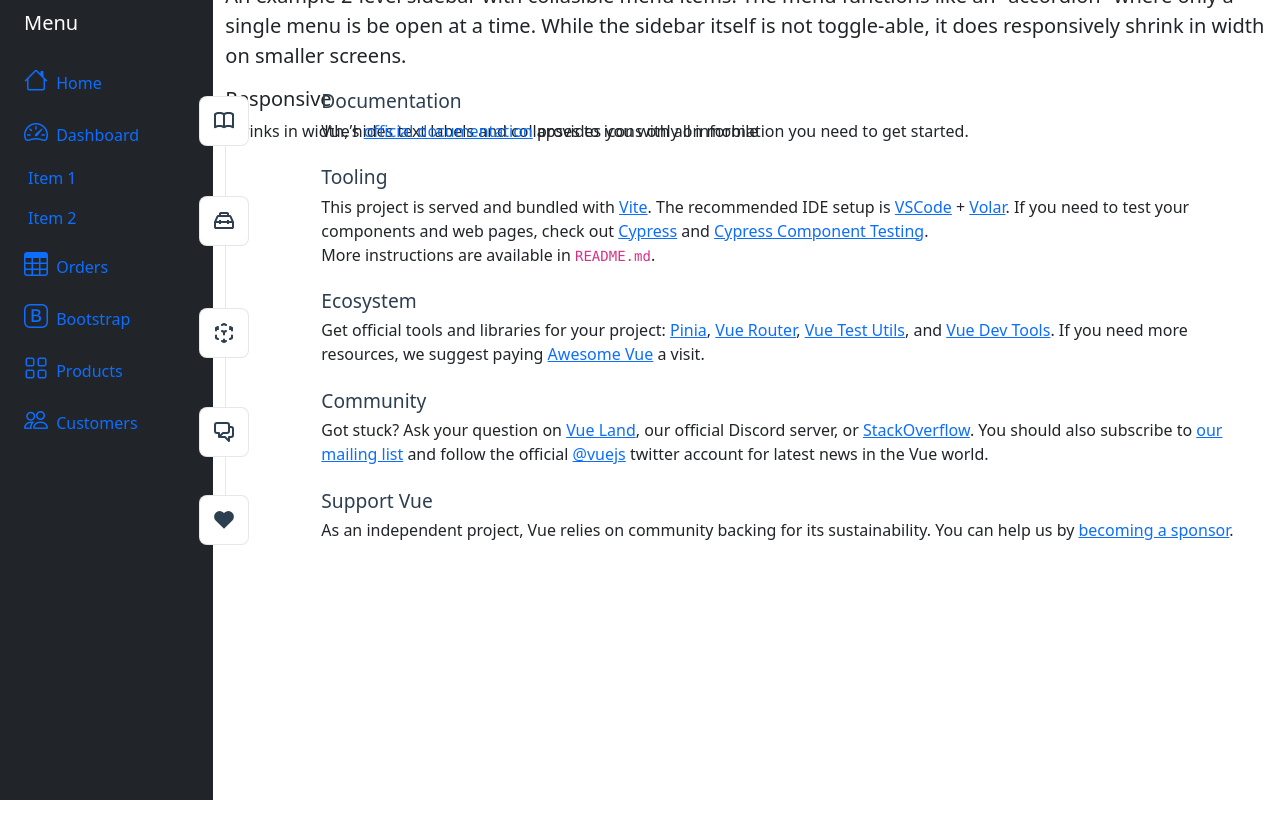
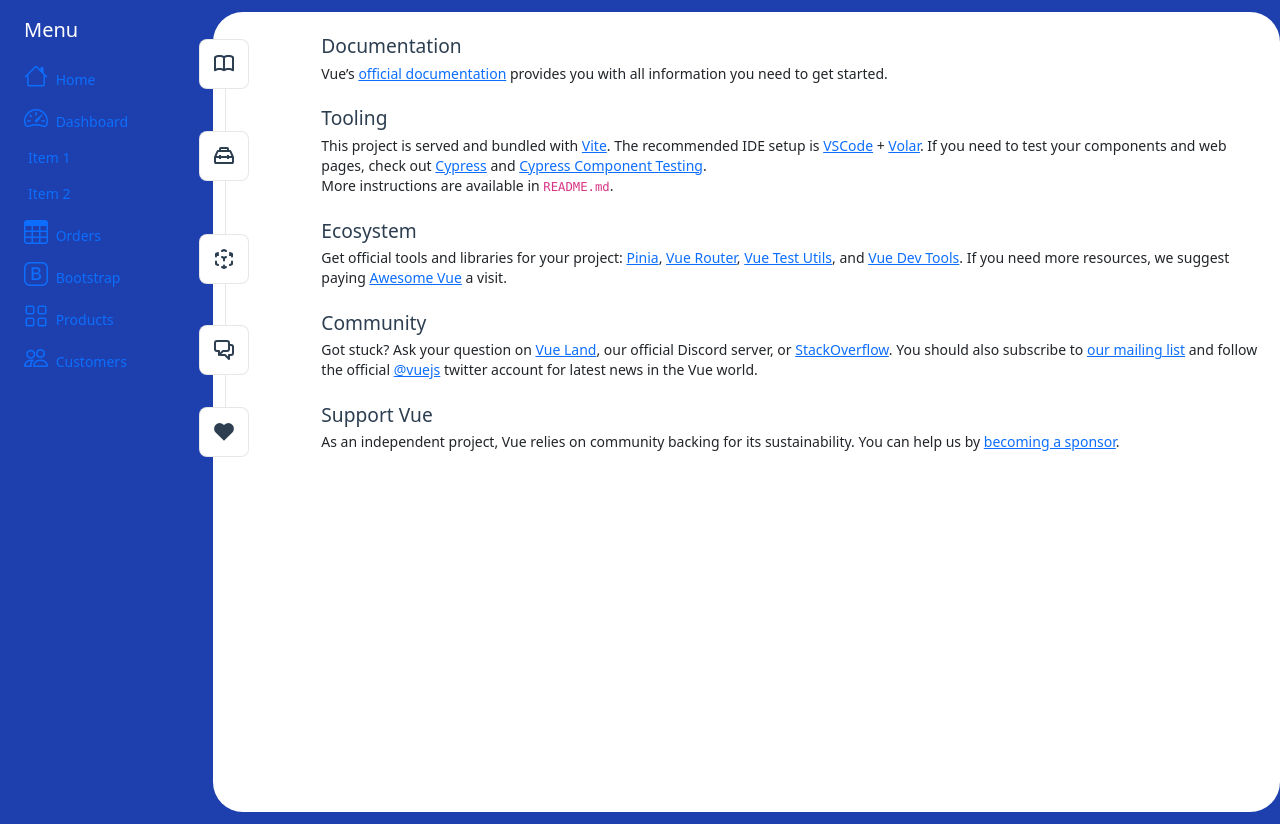
Before and after one commit to dtrinh772/Beauty_Admin, a Vue app: page /appointment in a window 1280 px wide. Before the commit the page ends 800 px from the top, so only its background shows below. Built offline with nearby package versions, Linux system fonts and the light colour scheme.

Commit message:
layout css

```diff
--- a/src/assets/main.css
+++ b/src/assets/main.css
@@ -1,8 +1,8 @@
 @import "./base.css";
 
 #app {
-  max-width: 1280px;
   font-weight: normal;
+  background-color: #1e40af;
 }
 
 a,
@@ -17,3 +17,31 @@
     background-color: hsla(160, 100%, 37%, 0.2);
   }
 }
+
+.main-vdit{
+  overflow-x: hidden;
+    padding: 0.75rem 2rem;
+    font-size: .875rem;
+    line-height: 1.25rem;
+    --tw-text-opacity: 1;
+    color: rgb(var(--color-slate-800) / var(--tw-text-opacity));
+    -webkit-font-smoothing: antialiased;
+    -moz-osx-font-smoothing: grayscale;
+}
+
+.side-nav{
+  background-color: #1e40af;
+  color: white;
+}
+
+.app-main{
+  border-radius: 30px;
+    padding: 0 22px;
+    min-height: 100vh;
+    min-width: 0px;
+    flex: 1 1 0%;
+    --tw-bg-opacity: 1;
+    /* background-color: rgb(var(--color-slate-100) / var(--tw-bg-opacity)); */
+    padding-bottom: 2.5rem;
+    background-color: white;
+}
--- a/src/layout/Layout.vue
+++ b/src/layout/Layout.vue
@@ -1,9 +1,8 @@
 <template>
-  <div class="container-fluid">
+  <div class="container-fluid main-vdit">
     <div class="row flex-nowrap">
       <Sidebar />
-      <div class="col py-3">
-        <Navbar />
+      <div class="col py-3 app-main">
         <AppMain />
       </div>
     </div>
@@ -22,4 +21,15 @@
   }
 }
 </script>
-<style></style>
+<style>
+.main-vdit{
+  overflow-x: hidden;
+    padding: 0.75rem 2rem;
+    font-size: .875rem;
+    line-height: 1.25rem;
+    --tw-text-opacity: 1;
+    color: rgb(var(--color-slate-800) / var(--tw-text-opacity));
+    -webkit-font-smoothing: antialiased;
+    -moz-osx-font-smoothing: grayscale;
+}
+</style>
--- a/src/layout/components/AppMain.vue
+++ b/src/layout/components/AppMain.vue
@@ -1,5 +1,5 @@
 <template>
-  <section class="app-main">
+  <section>
     <transition name="fade-transform" mode="out-in">
       <keep-alive>
         <router-view />
@@ -7,3 +7,6 @@
     </transition>
   </section>
 </template>
+<style lang="scss">
+
+</style>
--- a/src/layout/components/Sidebar/Sidebar.vue
+++ b/src/layout/components/Sidebar/Sidebar.vue
@@ -1,5 +1,5 @@
 <template>
-  <div class="side-nav col-md-3 col-xl-2 px-sm-2 px-0 bg-dark">
+  <div class="side-nav col-md-3 col-xl-2 px-sm-2 px-0">
     <div class="d-flex flex-column align-items-center align-items-sm-start px-3 pt-2 text-white min-vh-100">
       <a href="/" class="d-flex align-items-center pb-3 mb-md-0 me-md-auto text-white text-decoration-none">
         <span class="fs-5 d-none d-sm-inline">Menu</span>
@@ -88,4 +88,9 @@
   }
 }
 </script>
-<style lang="scss"></style>
+<style lang="scss">
+.side-nav{
+  background-color: #1e40af;
+  color: white;
+}
+</style>
```
Also changed, not shown: 1 other file (tests, documents, lock files or other folders).
